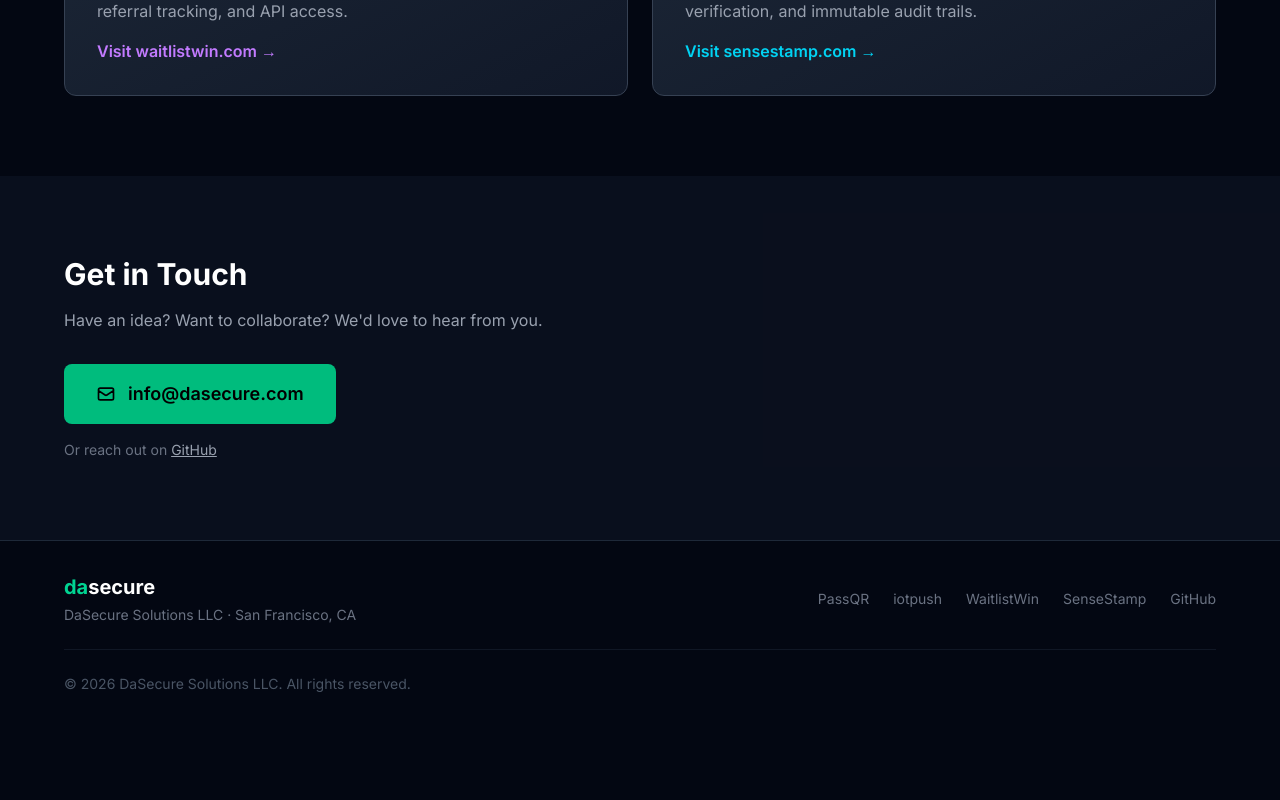
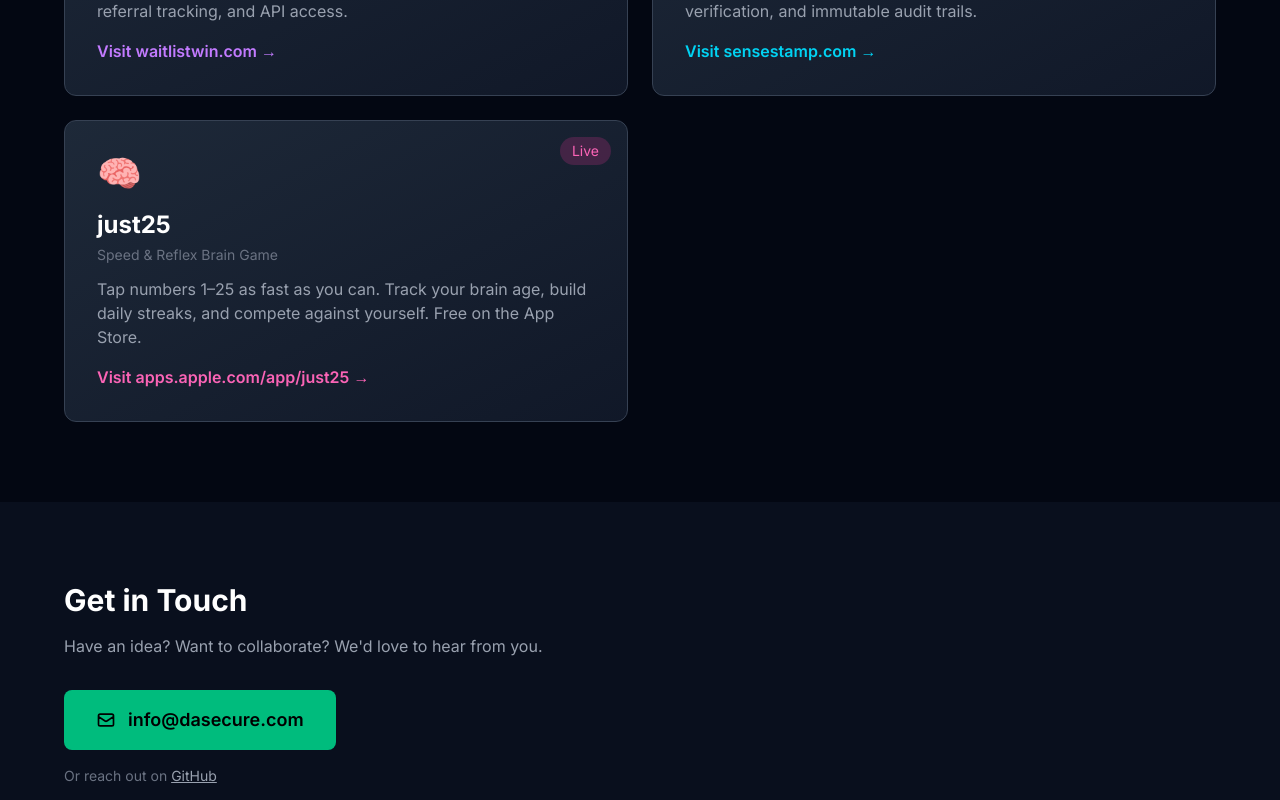
Before and after one commit to dasecure/dasecure-website, a Next.js app: page / in a window 1280 px wide. Shown: the part 1820-2620 px from the top of the page. Before the commit the page ends 2546 px from the top, so only its background shows below. Built offline with nearby package versions, Linux system fonts and the light colour scheme.

Commit message:
Add just25 to homepage + support page

```diff
--- a/src/app/page.tsx
+++ b/src/app/page.tsx
@@ -58,6 +58,20 @@
       badge: "bg-cyan-500/20 text-cyan-400",
       border: "hover:border-cyan-500/50",
       link: "text-cyan-400 group-hover:text-cyan-300",
+    },
+  },
+  {
+    name: "just25",
+    emoji: "🧠",
+    tagline: "Speed & Reflex Brain Game",
+    description:
+      "Tap numbers 1–25 as fast as you can. Track your brain age, build daily streaks, and compete against yourself. Free on the App Store.",
+    url: "https://apps.apple.com/app/just25",
+    color: "pink",
+    colorClasses: {
+      badge: "bg-pink-500/20 text-pink-400",
+      border: "hover:border-pink-500/50",
+      link: "text-pink-400 group-hover:text-pink-300",
     },
   },
 ];
--- a/src/app/support/page.tsx
+++ b/src/app/support/page.tsx
@@ -33,6 +33,13 @@
     emoji: "🔐",
     description: "Tamper-proof IoT event verification",
     url: "https://sensestamp.com",
+    docs: null,
+  },
+  {
+    name: "just25",
+    emoji: "🧠",
+    description: "Speed & reflex brain game — tap 1 to 25",
+    url: "https://apps.apple.com/app/just25",
     docs: null,
   },
 ];
```
